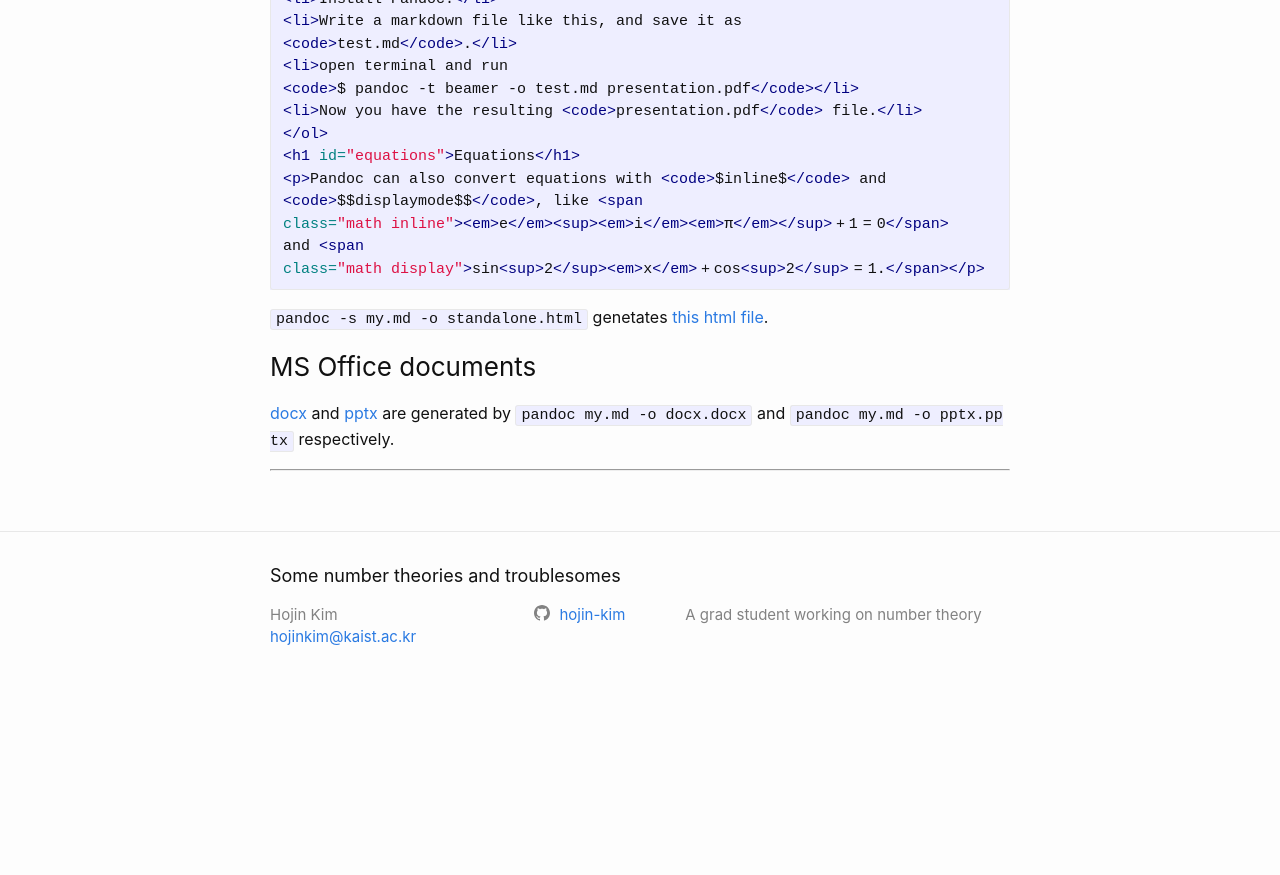
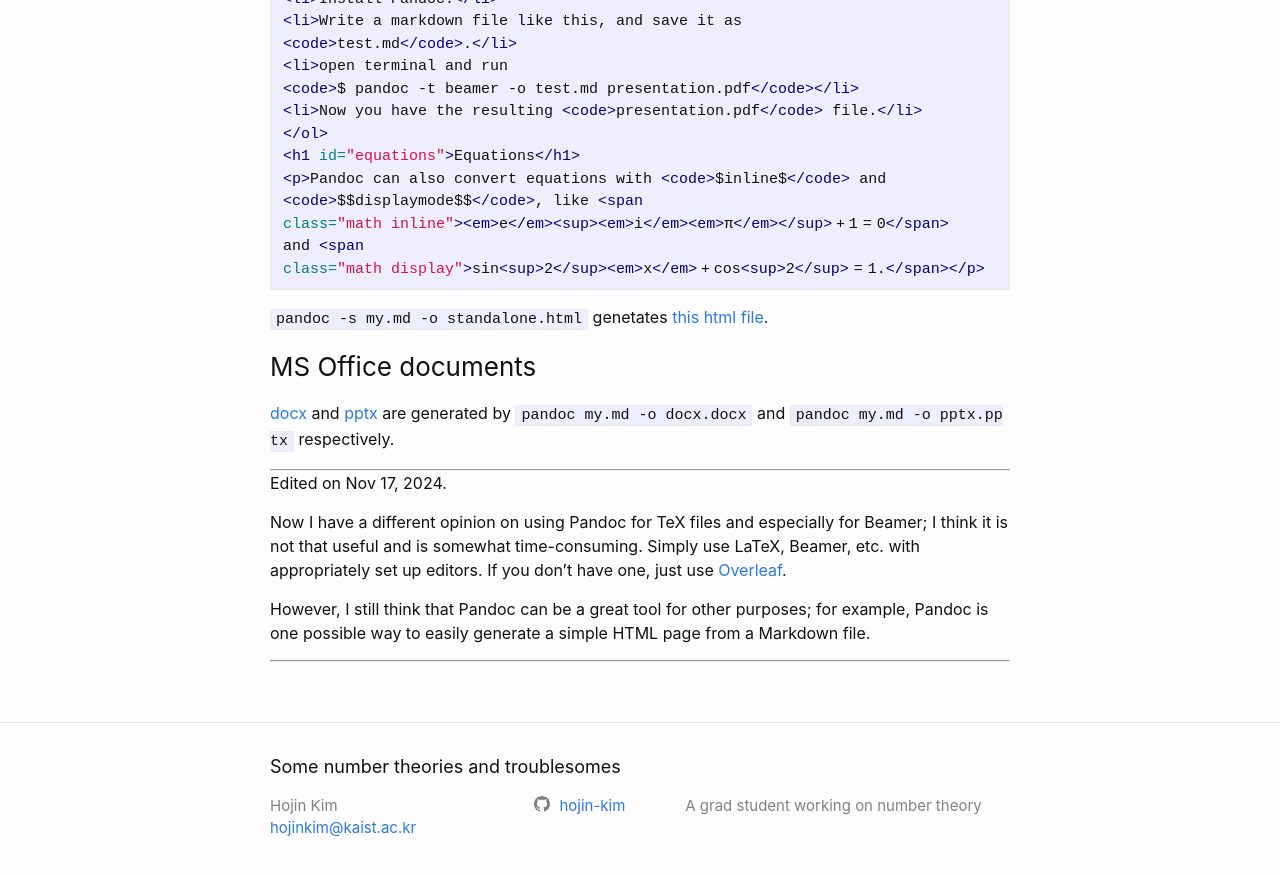
Before and after one commit to hojin-kim/blog, a Jekyll site: the page built from _posts/2022-02-07-using-pandoc-for-beamer-and-more.md, in a window 1280 px wide and 900 px high, scrolled down 6274 px. Shown: the top 875 px of the window. Built offline with Jekyll 4.4.1, drawn with Linux system fonts in a browser that asks for light colours; comment, search, counter and statistics services are not loaded; before the commit the page ends 6983 px from its top, so only the background shows below that.

Commit message:
minor update

```diff
--- a/_posts/2022-02-07-using-pandoc-for-beamer-and-more.md
+++ b/_posts/2022-02-07-using-pandoc-for-beamer-and-more.md
@@ -247,6 +247,15 @@ class="math display">sin<sup>2</sup><em>x</em> + cos<sup>2</sup> = 1.</s
 ### MS Office documents
 [docx][docx] and [pptx][pptx] are generated by `pandoc my.md -o docx.docx` and `pandoc my.md -o pptx.pptx` respectively.
 
+
+---
+
+Edited on Nov 17, 2024.
+
+Now I have a different opinion on using Pandoc for TeX files and especially for Beamer; I think it is not that useful and is somewhat time-consuming. Simply use LaTeX, Beamer, etc. with appropriately set up editors. If you don't have one, just use [Overleaf](https://www.overleaf.com).
+
+However, I still think that Pandoc can be a great tool for other purposes; for example, Pandoc is one possible way to easily generate a simple HTML page from a Markdown file.
+
 ---
 [beamer.pdf]: {{ site.baseurl }}/assets/attachments{{ page.url}}/beamer.pdf
 [default.pdf]: {{ site.baseurl }}/assets/attachments{{ page.url}}/default.pdf
```
